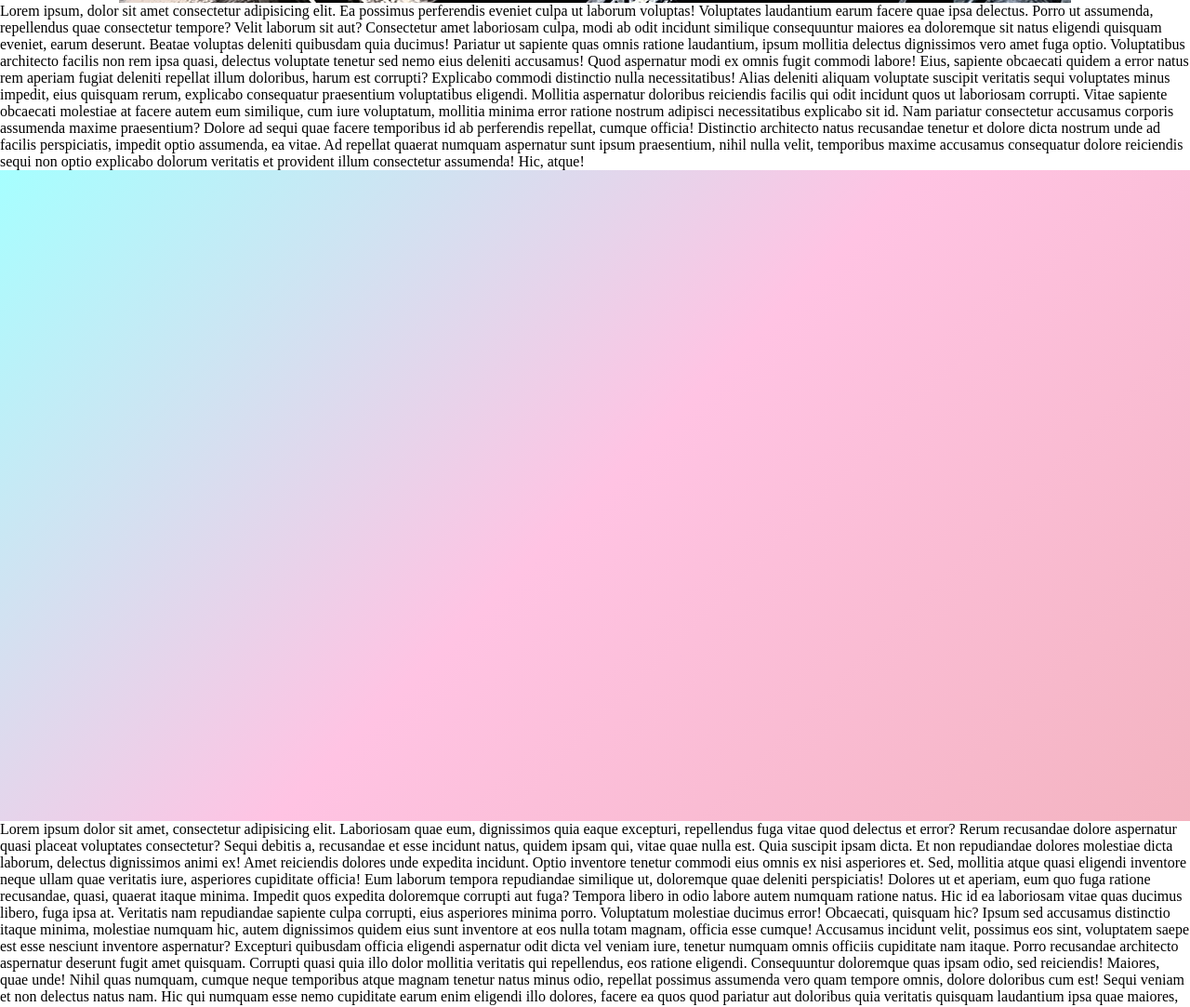
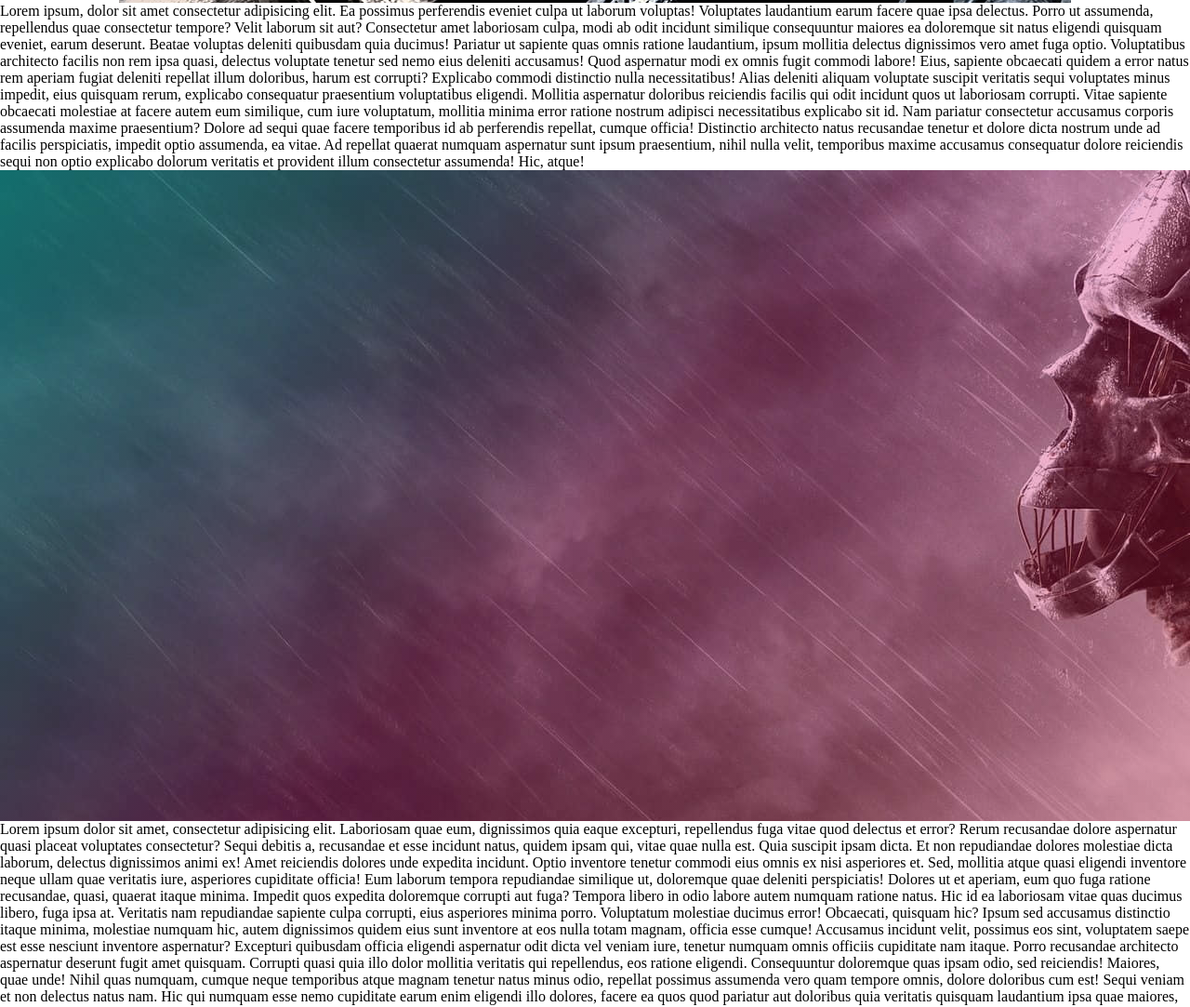
Before and after one commit to RaminGholami2000/paralax, a website built with Vite: page index.html in a window 1280 px wide. Shown: the part 423-1506 px from the top of the page at 93% size. Built offline with nearby package versions, Linux system fonts and the light colour scheme; files whose address does not match are found by name.

Commit message:
change pic

```diff
--- a/src/style.css
+++ b/src/style.css
@@ -32,6 +32,6 @@
 .image{
   width: 100%;
   height: 700px;
-  background-image:linear-gradient(135deg,rgba(0, 255, 255, 0.349),rgba(255, 20, 145, 0.253),rgba(220, 20, 60, 0.322)) ,url('../public/images/war-games-1920-x-1080-wallpaper-av9jv08mccx2dglk.jpg');
+  background-image:linear-gradient(135deg,rgba(0, 255, 255, 0.349),rgba(255, 20, 145, 0.253),rgba(220, 20, 60, 0.322)) ,url('../public/images/war-games-1920-x-1080-wallpaper-u2rz00kk2c3glgwq.jpg');
   background-attachment: fixed;
 }
```
